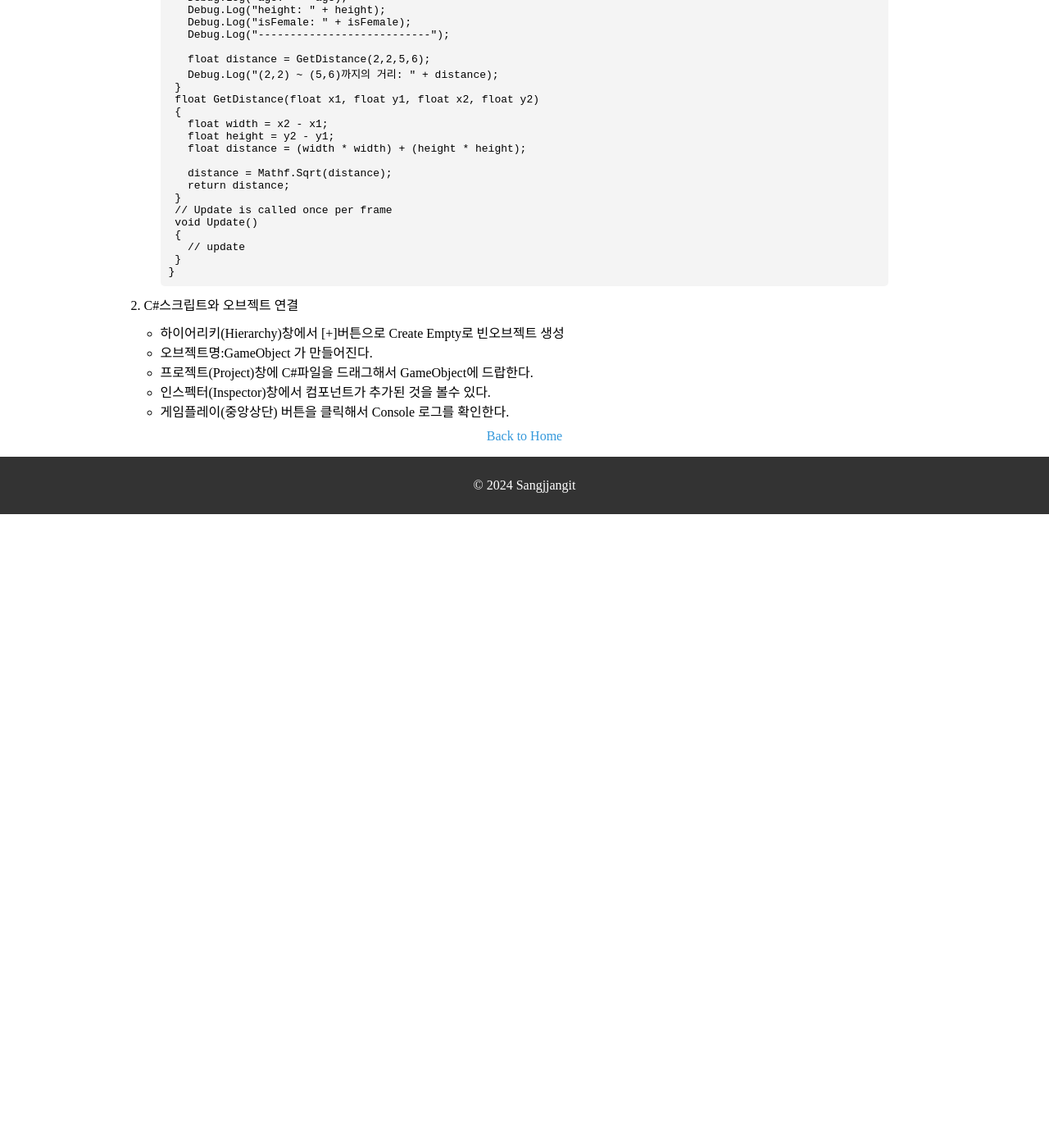
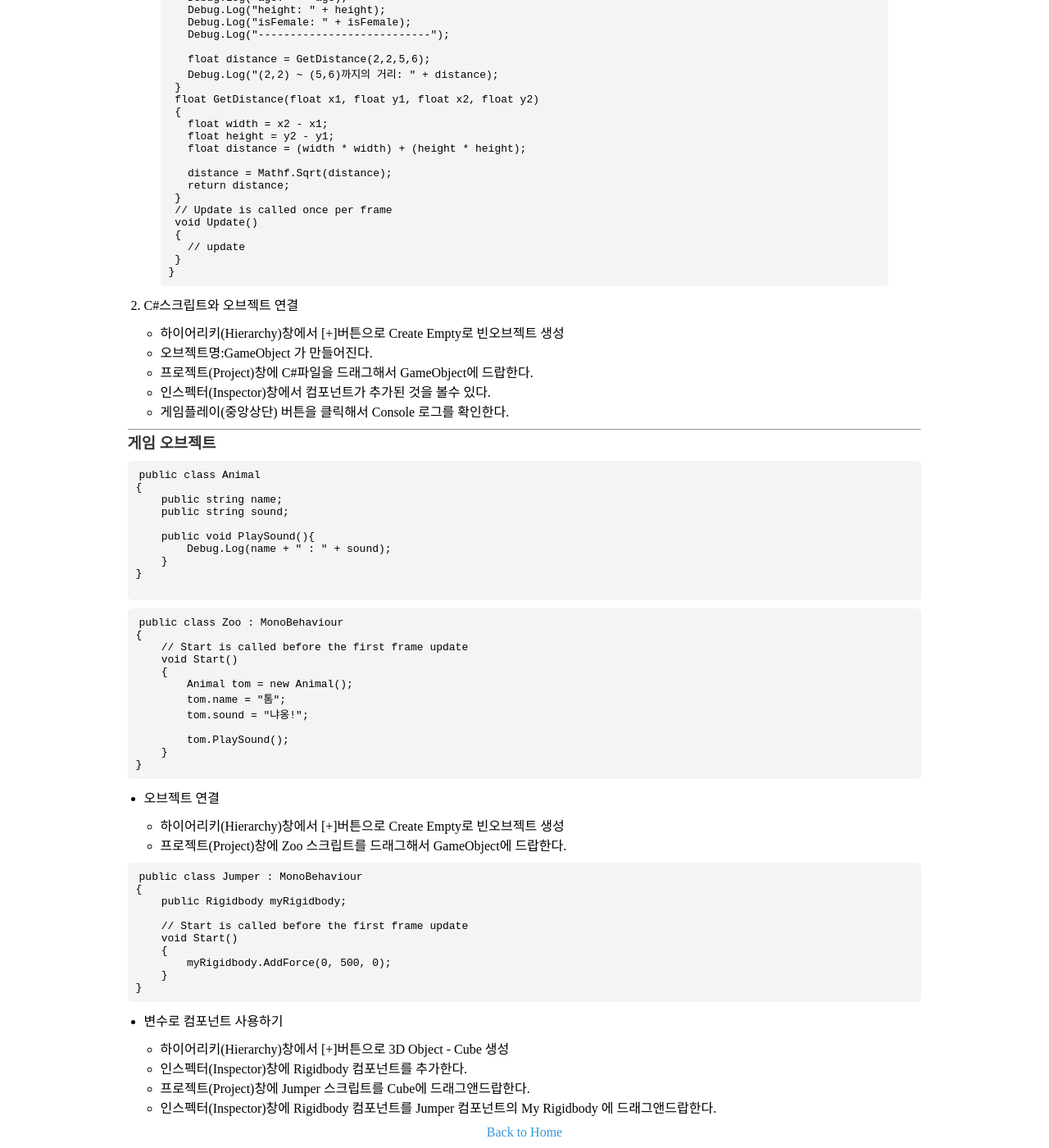
Before and after one commit to sangjjangit/sangjjangit.github.io, a Jekyll site: the page built from _posts/2024-09-22-Unity-Start.md, in a window 1280 px wide and 1400 px high, scrolled down 3700 px. Shown: the whole window at 82% size. Built offline with Jekyll 4.4.1, drawn with Linux system fonts in a browser that asks for light colours; before the commit the page ends 4327 px from its top, so only the background shows below that.

Commit message:
unity posts

````diff
--- a/_posts/2024-09-22-Unity-Start.md
+++ b/_posts/2024-09-22-Unity-Start.md
@@ -189,3 +189,55 @@ public class HelloCode : MonoBehaviour
 - 프로젝트(Project)창에 C#파일을 드래그해서 GameObject에 드랍한다.
 - 인스펙터(Inspector)창에서 컴포넌트가 추가된 것을 볼수 있다.
 - 게임플레이(중앙상단) 버튼을 클릭해서 Console 로그를 확인한다.
+
+---
+
+### 게임 오브젝트
+
+```C#
+public class Animal
+{
+    public string name;
+    public string sound;
+
+    public void PlaySound(){
+        Debug.Log(name + " : " + sound);
+    }
+}
+
+```
+```C#
+public class Zoo : MonoBehaviour
+{
+    // Start is called before the first frame update
+    void Start()
+    {
+        Animal tom = new Animal();
+        tom.name = "톰";
+        tom.sound = "냐옹!";
+
+        tom.PlaySound();
+    }
+}
+```
+- 오브젝트 연결
+  - 하이어리키(Hierarchy)창에서 [+]버튼으로 Create Empty로 빈오브젝트 생성
+  - 프로젝트(Project)창에 Zoo 스크립트를 드래그해서 GameObject에 드랍한다.
+
+```C#
+public class Jumper : MonoBehaviour
+{
+    public Rigidbody myRigidbody;
+
+    // Start is called before the first frame update
+    void Start()
+    {
+        myRigidbody.AddForce(0, 500, 0);
+    }
+}
+```
+- 변수로 컴포넌트 사용하기
+  - 하이어리키(Hierarchy)창에서 [+]버튼으로 3D Object - Cube 생성
+  - 인스펙터(Inspector)창에 Rigidbody 컴포넌트를 추가한다.
+  - 프로젝트(Project)창에 Jumper 스크립트를 Cube에 드래그앤드랍한다.
+  - 인스펙터(Inspector)창에 Rigidbody 컴포넌트를 Jumper 컴포넌트의 My Rigidbody 에 드래그앤드랍한다.
````
